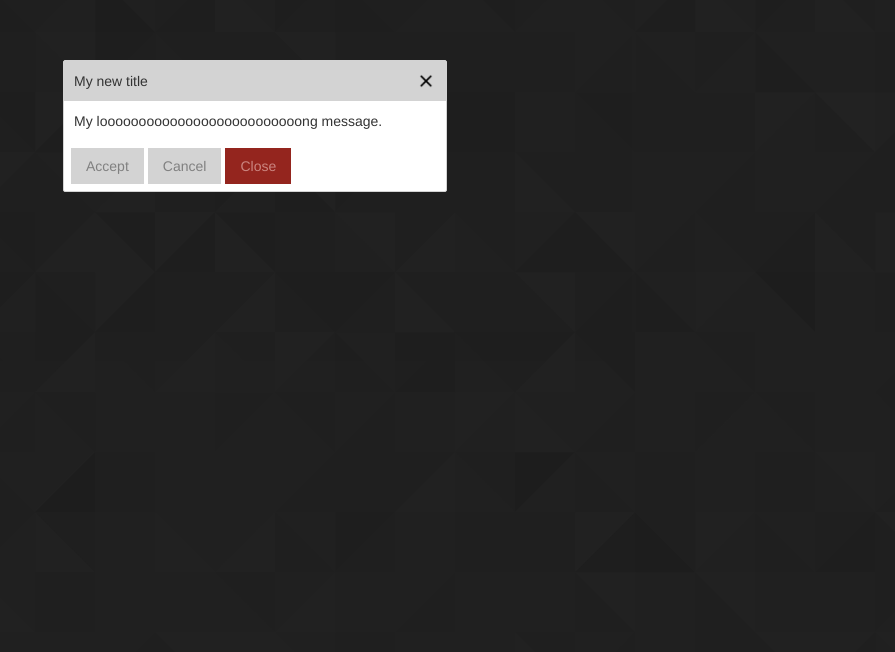
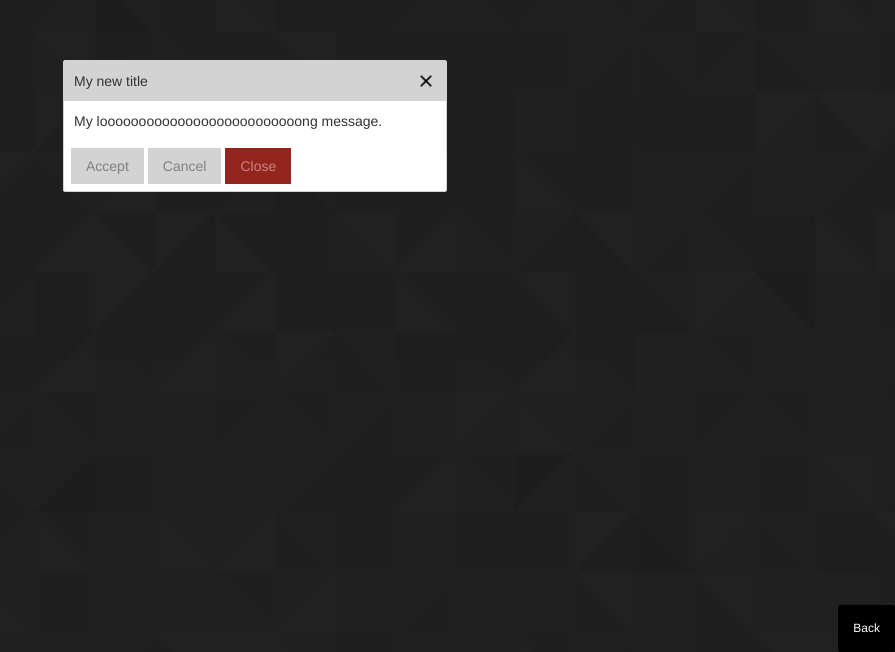
Before and after one commit to adelamata/tpr.modal-plugin, a plain HTML site: page examples/example02.html in a window 1280 px wide. Shown: the part 148-800 px from the top of the page, without its empty margins (385-1280 px from the left). Drawn offline with Linux system fonts and the light colour scheme.

Commit message:
Added examples changes

```diff
--- a/examples/example02.html
+++ b/examples/example02.html
@@ -5,10 +5,13 @@
 	<meta charset="UTF-8" />
 	<link rel="stylesheet" type="text/css" href="bower_components/bootstrap/dist/css/bootstrap.min.css">
 	<link rel="stylesheet" type="text/css" href="resources/css/tpr.modal-plugin.min.css">
+	<style type="text/css">
+		a.back {position: absolute; right: 0; bottom: 0; background: black; border-radius: 2px; padding: 15px;z-index:99999; color: white; font-size: 12px;}
 
+	</style>
 </head>
 <body>
-
+	<a class="back" href="../demos.html">Back</a>
 	<script type="text/javascript" src="bower_components/jquery/dist/jquery.min.js" charset="UTF-8"></script>
 	<script type="text/javascript" src="bower_components/bootstrap/dist/js/bootstrap.min.js" charset="UTF-8"></script>
 	<script type="text/javascript" src="resources/js/tpr.modal-plugin.min.js" charset="UTF-8"></script>
```
Also changed, not shown: demos.html (+1 -0 lines), examples/example01.html (+1 -1 lines), examples/example03.html (+4 -1 lines), examples/example04.html (+4 -1 lines), examples/example05.html (+4 -1 lines), examples/example06.html (+4 -1 lines), examples/example07.html (+4 -1 lines), examples/example08.html (+4 -1 lines), examples/example09.html (+4 -1 lines), examples/example10.html (+3 -1 lines), examples/example11.html (+2 -1 lines), examples/example12.html (renamed from examples/resources/example12.html, +2 -1 lines).
